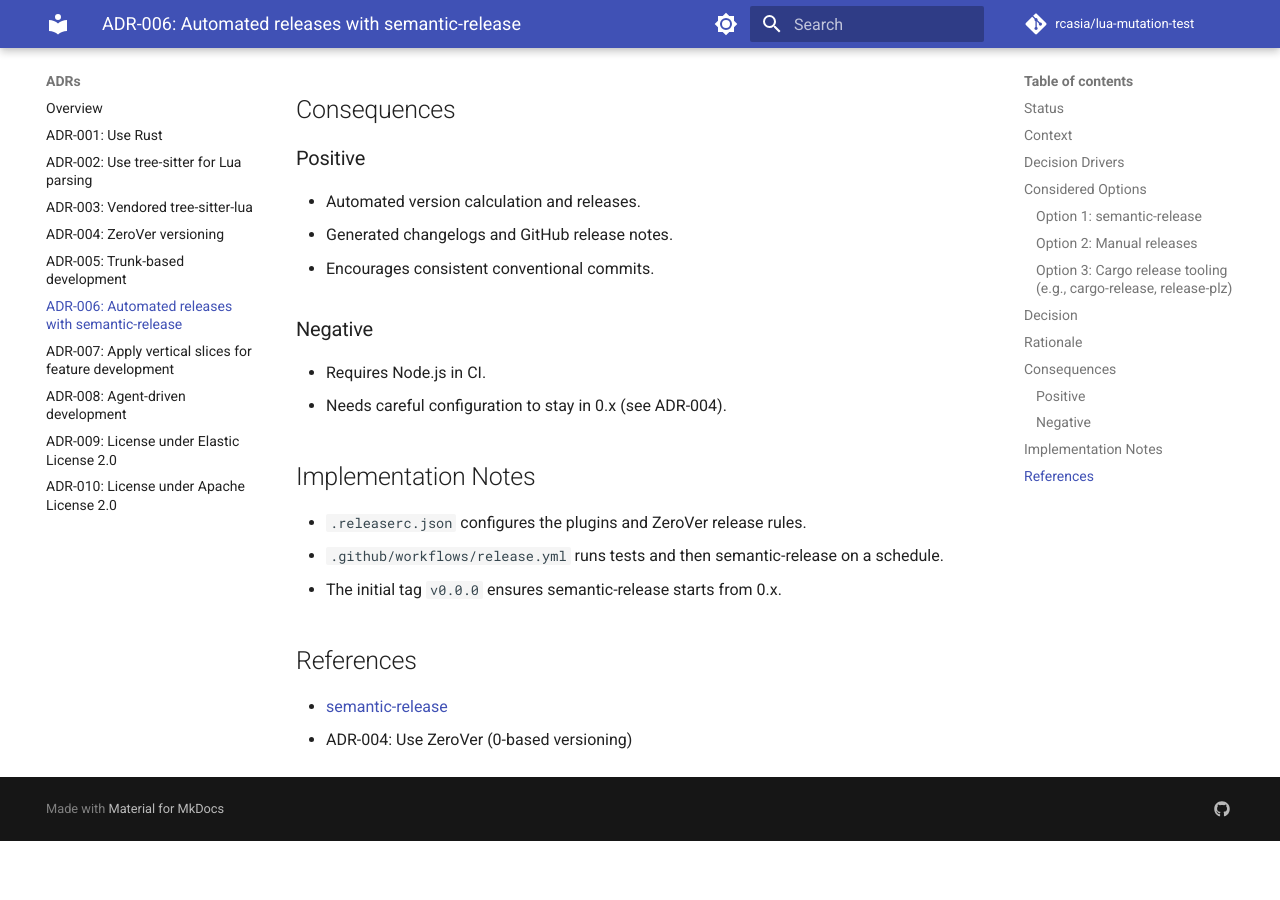
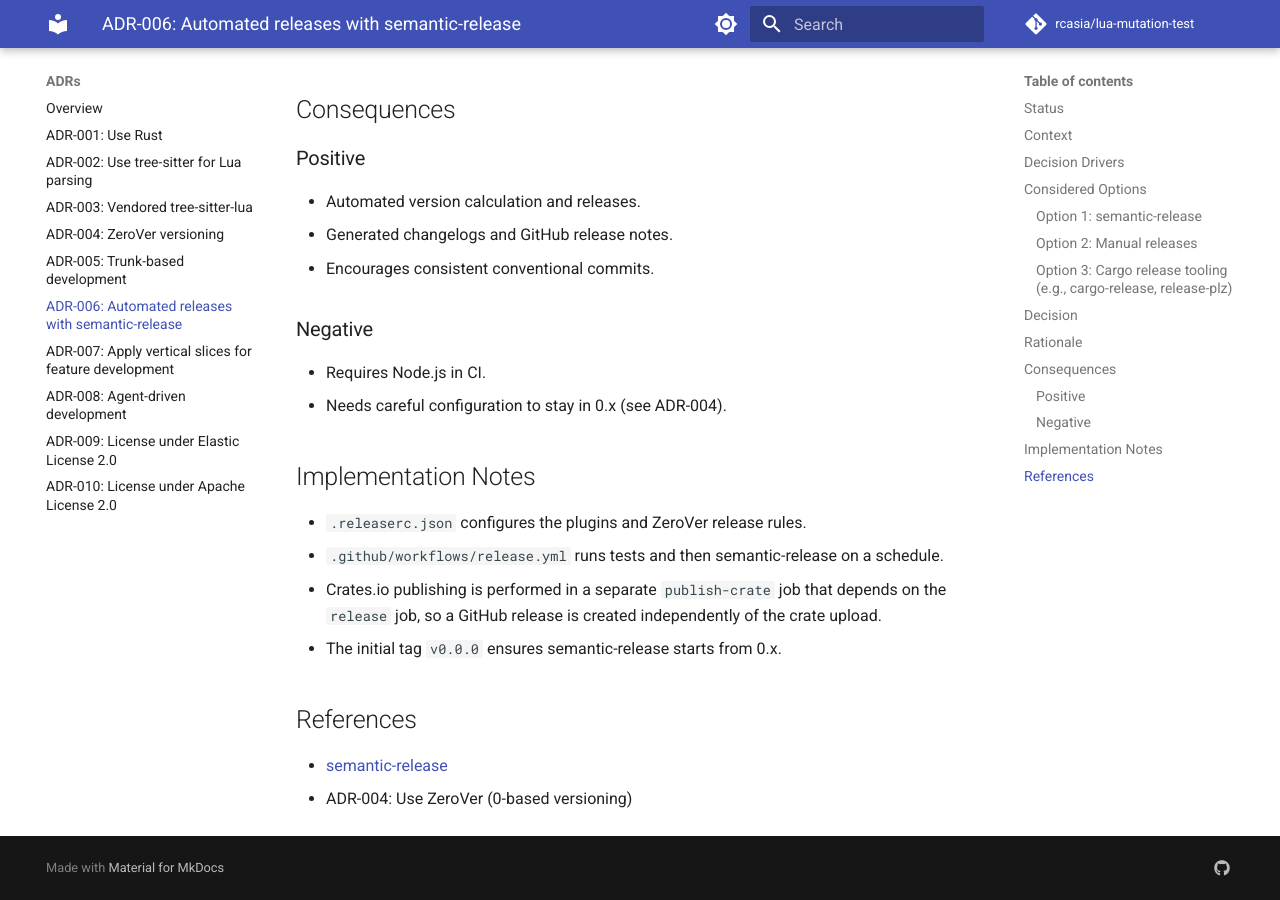
Before and after one commit to rcasia/lua-mutation-test, an MkDocs documentation site: the page built from docs/adrs/0006-semantic-release.md, in a window 1280 px wide and 900 px high, scrolled down 1426 px. Built offline with MkDocs 1.6.1 and Material for MkDocs 9.7.7, drawn with Linux system fonts in a browser that asks for light colours; comment, search, counter and statistics services are not loaded; before the commit the page ends 2267 px from its top, so only the background shows below that.

Commit message:
ci: separate semantic-release and crates.io publishing

```diff
--- a/docs/adrs/0006-semantic-release.md
+++ b/docs/adrs/0006-semantic-release.md
@@ -63,6 +63,8 @@ releases.
 
 - `.releaserc.json` configures the plugins and ZeroVer release rules.
 - `.github/workflows/release.yml` runs tests and then semantic-release on a schedule.
+- Crates.io publishing is performed in a separate `publish-crate` job that depends on the
+  `release` job, so a GitHub release is created independently of the crate upload.
 - The initial tag `v0.0.0` ensures semantic-release starts from 0.x.
 
 ## References
```
Also changed, not shown: 1 other file.
